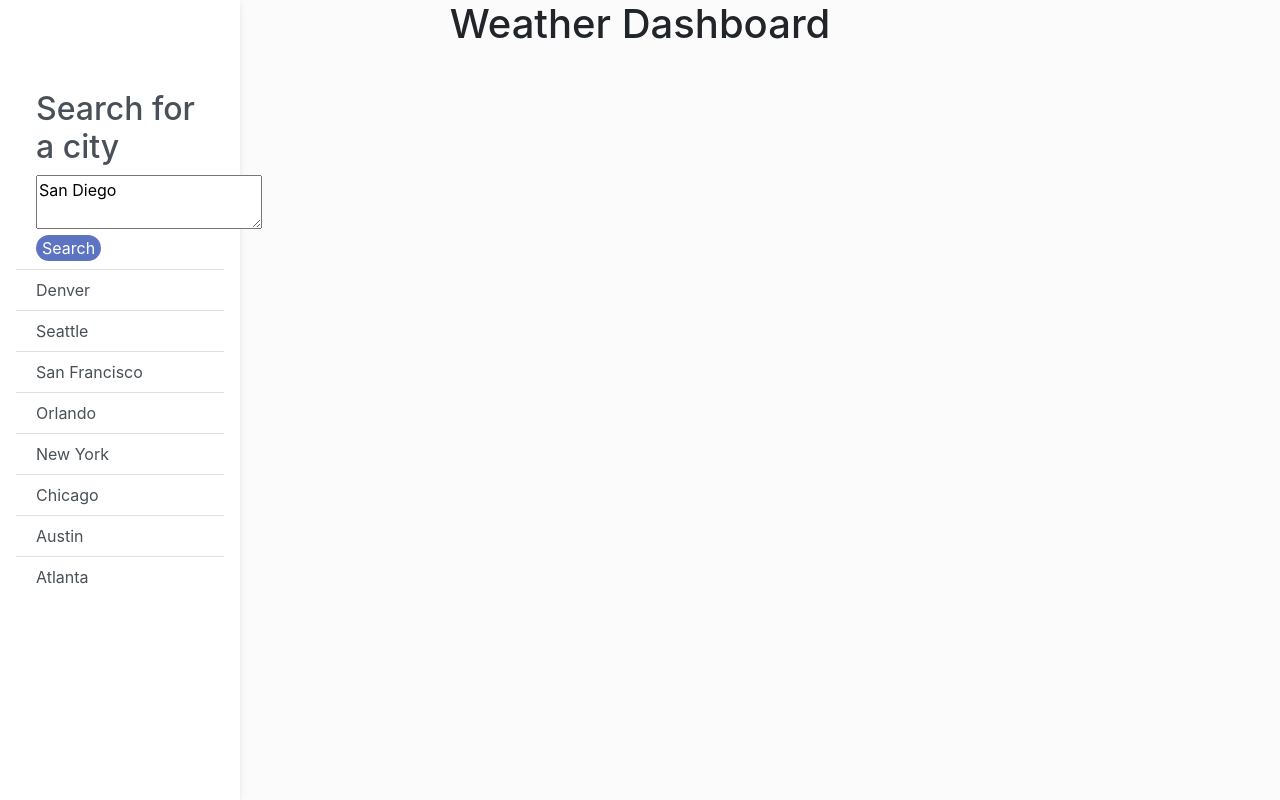
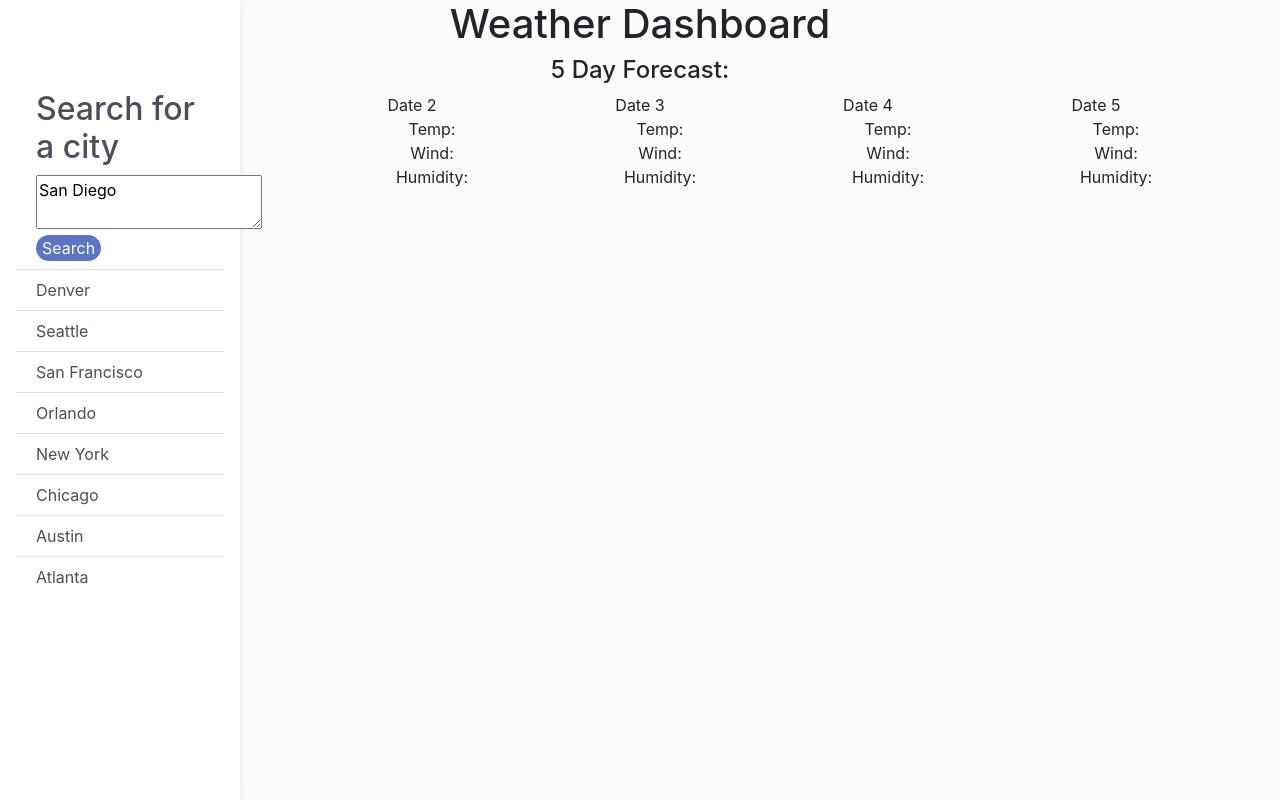
Before and after one commit to danielle-l-perry95/weather-dashboard, a plain HTML site: page index.html in a window 1280 px wide. Drawn offline with nearby package versions, Linux system fonts and the light colour scheme.

Commit message:
added 5 day forecast text

```diff
--- a/index.html
+++ b/index.html
@@ -53,6 +53,52 @@
       </div>
     </div>
   </nav>
+  <!-- 5 Day forecast container -->
+  <div class="container text-center">
+    <h4>5 Day Forecast:</h4>
+    <div class="row">
+      <div class="col">
+        Date 1
+        <ul>
+            <li>Temp:</li>
+            <li>Wind:</li>
+            <li>Humidity:</li>
+        </ul>
+      </div>
+      <div class="col">
+        Date 2
+        <ul>
+            <li>Temp:</li>
+            <li>Wind:</li>
+            <li>Humidity:</li>
+        </ul>
+      </div>
+      <div class="col">
+        Date 3
+        <ul>
+            <li>Temp:</li>
+            <li>Wind:</li>
+            <li>Humidity:</li>
+        </ul>
+      </div>
+      <div class="col">
+        Date 4
+        <ul>
+            <li>Temp:</li>
+            <li>Wind:</li>
+            <li>Humidity:</li>
+        </ul>
+      </div>
+      <div class="col">
+        Date 5
+        <ul>
+            <li>Temp:</li>
+            <li>Wind:</li>
+            <li>Humidity:</li>
+        </ul>
+      </div>
+    </div>
+  </div>
 <body>
 
 </body>
--- a/style.css
+++ b/style.css
@@ -54,3 +54,7 @@ h1 {
     overflow-x: hidden;
     overflow-y: auto; /* Scrollable contents if viewport is shorter than content. */
   }
+
+  ul {
+    list-style: none;
+  }
```
